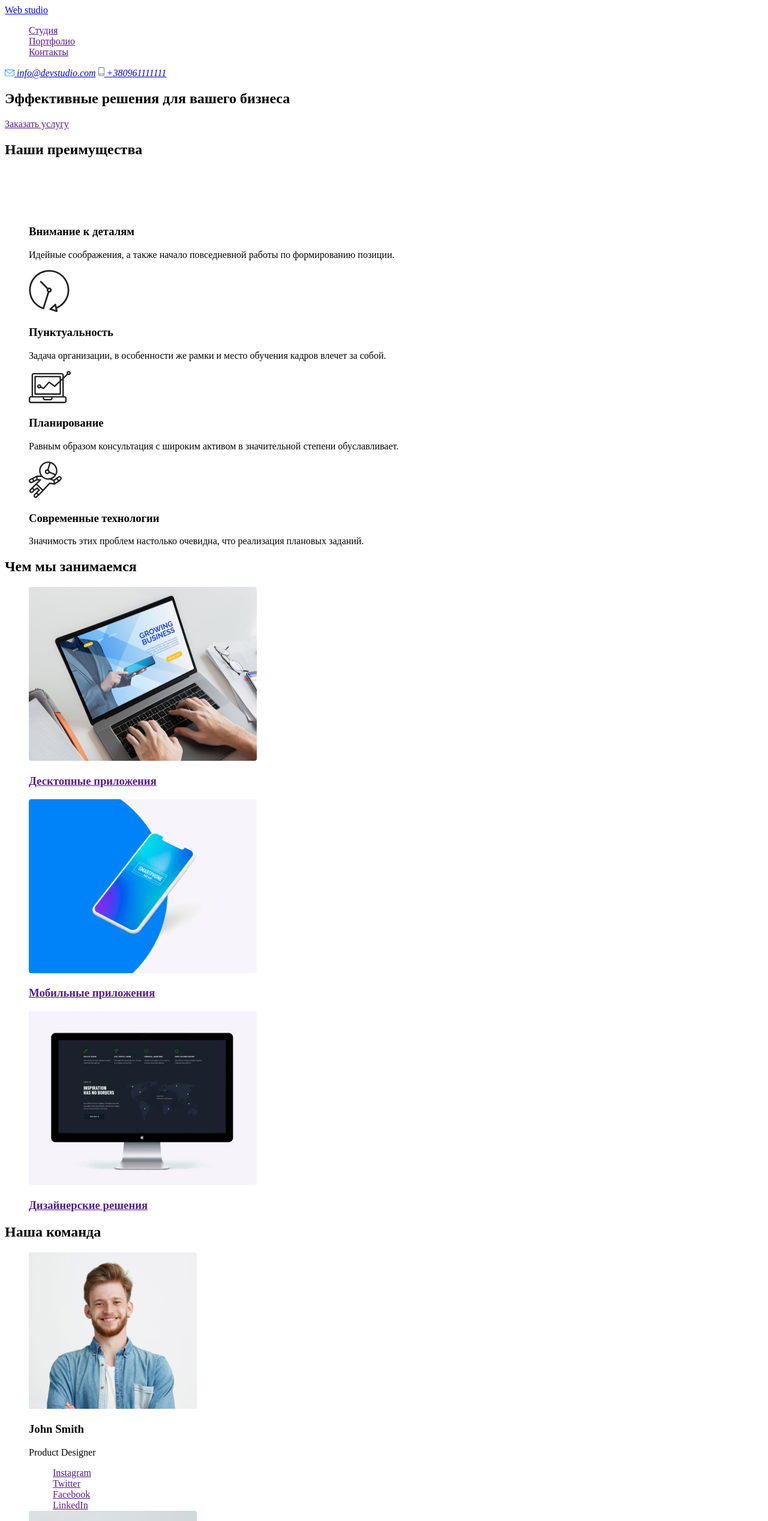
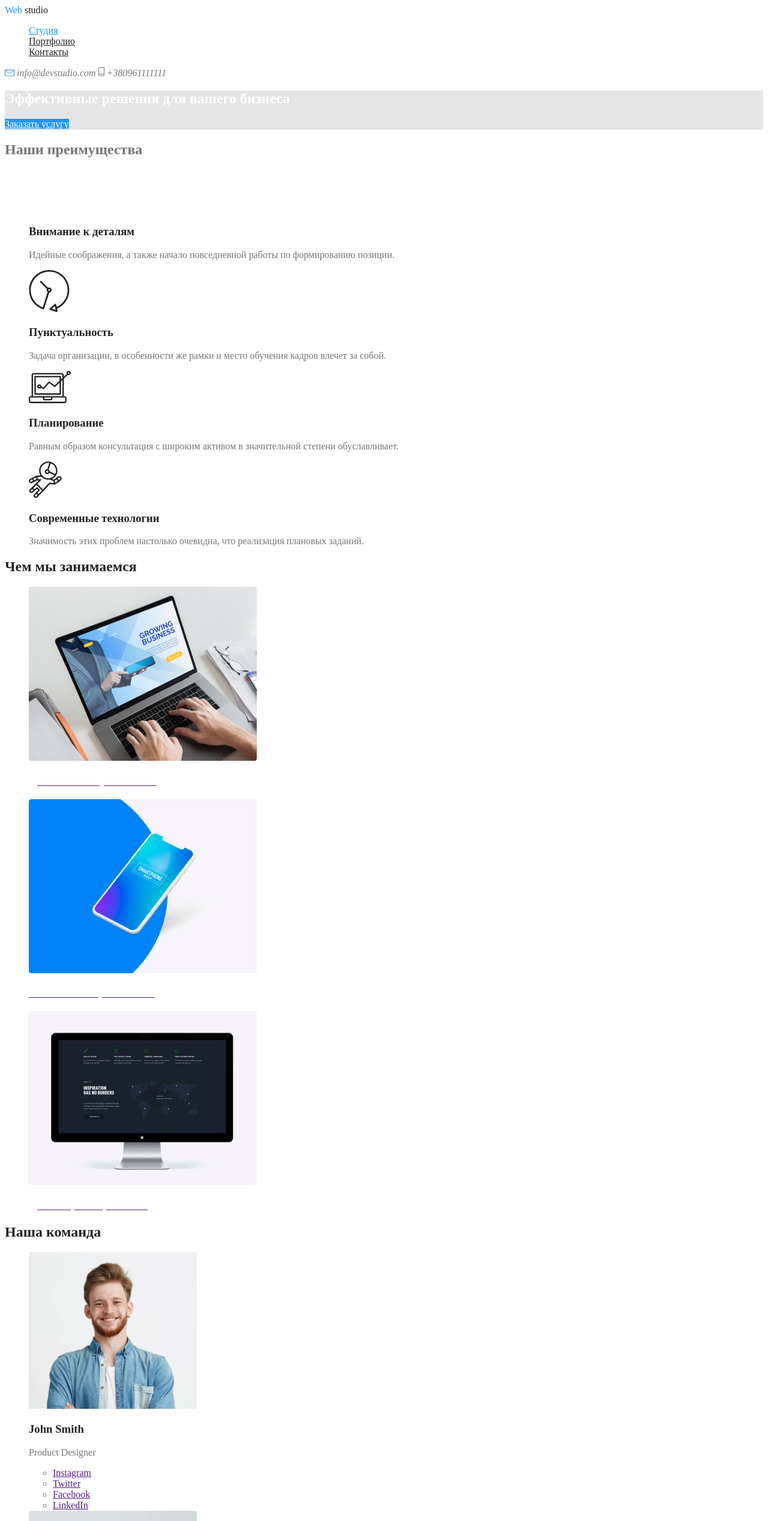
Before and after one commit to nick-hum/goit-markup-hw-02, a plain HTML site: page index.html in a window 1280 px wide. Shown: the top 2535 px of the page at 60% size. Drawn offline with Linux system fonts and the light colour scheme.

Commit message:
Добавлены цвета и страница с портфолио

```diff
--- a/css/styles.css
+++ b/css/styles.css
@@ -1,6 +1,104 @@
-body {
+/* styles for index.html */
+
+/* rgba(255, 255, 255, 0.6); футер */
+
+:root {
+  --primary-text-color: #757575;
+  --title-text-color: #212121;
+  --accent-color: #2196f3;
 }
 
-ul {
+body {
+  background-color: #ffffff;
+  color: var(--primary-text-color);
+}
+
+.list {
   list-style: none;
 }
+
+.logo {
+  color: var(--title-text-color);
+  text-decoration: none;
+}
+
+.logo-part {
+  color: var(--accent-color);
+}
+
+/* site navigation */
+
+.site-nav .link {
+  color: var(--title-text-color);
+}
+
+.site-nav .link:hover,
+.site-nav .link:focus {
+  color: var(--accent-color);
+}
+
+.site-nav .link.current {
+  color: var(--accent-color);
+}
+
+.address-text {
+  color: var(--primary-text-color);
+  text-decoration: none;
+}
+
+.address-text:hover,
+.address-text:focus {
+  color: var(--accent-color);
+}
+
+/* hero */
+.hero {
+  background-color: #e5e5e5;
+  color: #ffffff;
+}
+
+.hero .hero-service {
+  color: #ffffff;
+  background-color: var(--accent-color);
+}
+
+/* main content  */
+
+.section-title {
+  color: var(--title-text-color);
+}
+
+.advantages .advantages-list {
+  color: var(--title-text-color);
+}
+
+.section .section-products {
+  color: #ffffff;
+}
+
+.section .team-member {
+  color: var(--title-text-color);
+}
+
+/* footer */
+
+.footer {
+  background-color: #e5e5e5;
+}
+
+.address-footer {
+  color: rgba(255, 255, 255, 0.6);
+}
+
+.address-street {
+  color: #ffffff;
+}
+
+.join {
+  color: #ffffff;
+}
+
+.developers {
+  color: rgba(255, 255, 255, 0.4);
+}
+/* styles for portfolio.html */
--- a/index.html
+++ b/index.html
@@ -9,24 +9,26 @@
   <body>
     <header>
       <nav>
-        <a href="./index.html">Web studio</a>
-        <ul>
+        <a href="./index.html" class="logo"
+          ><span class="logo-part">Web</span> studio</a
+        >
+        <ul class="site-nav list">
           <li>
-            <a href="">Студия</a>
+            <a href="" class="link current">Студия</a>
           </li>
           <li>
-            <a href="">Портфолио</a>
+            <a href="./portfolio.html" class="link">Портфолио</a>
           </li>
           <li>
-            <a href="">Контакты</a>
+            <a href="" class="link">Контакты</a>
           </li>
         </ul>
         <address>
-          <a href="mailto:info@devstudio.com">
+          <a href="mailto:info@devstudio.com" class="address-text">
             <img src="./images/envelope.svg" alt="envelope" />
             info@devstudio.com</a
           >
-          <a href="tel:+380961111111">
+          <a href="tel:+380961111111" class="address-text">
             <img src="./images/phone.svg" alt="phone" />
             +380961111111</a
           >
@@ -35,18 +37,18 @@
     </header>
     <main>
       <!-- Герой -->
-      <section>
-        <h1>Эффективные решения для вашего бизнеса</h1>
-        <a href="">Заказать услугу</a>
+      <section class="hero">
+        <h1 class="hero-title">Эффективные решения для вашего бизнеса</h1>
+        <a href="" class="hero-service">Заказать услугу</a>
       </section>
 
       <!-- Преимущества -->
-      <section>
+      <section class="section">
         <h2>Наши преимущества</h2>
-        <ul>
+        <ul class="list advantages">
           <li>
             <img src="./images/antenna.svg" alt="antenna" />
-            <h3>Внимание к деталям</h3>
+            <h3 class="advantages-list">Внимание к деталям</h3>
             <p>
               Идейные соображения, а также начало повседневной работы по
               формированию позиции.
@@ -55,7 +57,7 @@
 
           <li>
             <img src="./images/clock.svg" alt="clock" />
-            <h3>Пунктуальность</h3>
+            <h3 class="advantages-list">Пунктуальность</h3>
             <p>
               Задача организации, в особенности же рамки и место обучения кадров
               влечет за собой.
@@ -64,7 +66,7 @@
 
           <li>
             <img src="./images/laptop.svg" alt="laptop" />
-            <h3>Планирование</h3>
+            <h3 class="advantages-list">Планирование</h3>
             <p>
               Равным образом консультация с широким активом в значительной
               степени обуславливает.
@@ -73,7 +75,7 @@
 
           <li>
             <img src="./images/astronaut.svg" alt="astronaut" />
-            <h3>Современные технологии</h3>
+            <h3 class="advantages-list">Современные технологии</h3>
             <p>
               Значимость этих проблем настолько очевидна, что реализация
               плановых заданий.
@@ -83,9 +85,9 @@
       </section>
 
       <!-- Наши продукты -->
-      <section>
-        <h2>Чем мы занимаемся</h2>
-        <ul>
+      <section class="section">
+        <h2 class="section-title">Чем мы занимаемся</h2>
+        <ul class="list">
           <li>
             <a href="">
               <img
@@ -94,7 +96,7 @@
                 width="380"
                 height="290"
               />
-              <h3>Десктопные приложения</h3>
+              <h3 class="section-products">Десктопные приложения</h3>
             </a>
           </li>
 
@@ -106,7 +108,7 @@
                 width="380"
                 height="290"
               />
-              <h3>Мобильные приложения</h3>
+              <h3 class="section-products">Мобильные приложения</h3>
             </a>
           </li>
 
@@ -118,19 +120,19 @@
                 width="380"
                 height="290"
               />
-              <h3>Дизайнерские решения</h3>
+              <h3 class="section-products">Дизайнерские решения</h3>
             </a>
           </li>
         </ul>
       </section>
 
       <!-- Наша команда -->
-      <section>
-        <h2>Наша команда</h2>
-        <ul>
+      <section class="section">
+        <h2 class="section-title">Наша команда</h2>
+        <ul class="list">
           <li>
             <img src="./images/john.jpg" alt="John Smith" width="280" />
-            <h3>John Smith</h3>
+            <h3 class="team-member">John Smith</h3>
             <p>Product Designer</p>
             <ul>
               <li><a href="" aria-label="ссылка на инстаграм">Instagram</a></li>
@@ -142,7 +144,7 @@
 
           <li>
             <img src="./images/marta.jpg" alt="Marta Stewart" width="280" />
-            <h3>Marta Stewart</h3>
+            <h3 class="team-member">Marta Stewart</h3>
             <p>Frontend Developer</p>
             <ul>
               <li><a href="" aria-label="ссылка на инстаграм">Instagram</a></li>
@@ -154,7 +156,7 @@
 
           <li>
             <img src="./images/robert.jpg" alt="Robert Jakis" width="280" />
-            <h3>Robert Jakis</h3>
+            <h3 class="team-member">Robert Jakis</h3>
             <p>Marketing</p>
             <ul>
               <li><a href="" aria-label="ссылка на инстаграм">Instagram</a></li>
@@ -166,7 +168,7 @@
 
           <li>
             <img src="./images/martin.jpg" alt="Martin Doe" width="280" />
-            <h3>Martin Doe</h3>
+            <h3 class="team-member">Martin Doe</h3>
             <p>UI Designer</p>
             <ul>
               <li><a href="" aria-label="ссылка на инстаграм">Instagram</a></li>
@@ -179,9 +181,9 @@
       </section>
 
       <!-- Постоянные клиенты -->
-      <section>
-        <h2>Постоянные клиенты</h2>
-        <ul>
+      <section class="section">
+        <h2 class="section-title">Постоянные клиенты</h2>
+        <ul class="list">
           <li>
             <a href="">
               <img src="./images/logo1.svg" alt="client name 1" />
@@ -222,22 +224,27 @@
     </main>
 
     <!-- Футер -->
-    <footer>
-      <a href="./index.html">Web studio</a>
+    <footer class="footer">
+      <a href="./index.html" class="logo"
+        ><span class="logo-part">Web</span> studio</a
+      >
       <address>
-        <p>г. Киев, пр-т Леси Украинки, 26</p>
+        <p class="address-street">г. Киев, пр-т Леси Украинки, 26</p>
         <br />
-        <a href="mailto:info@devstudio.com"> info@devstudio.com</a> <br />
-        <a href="tel:+380961111111"> +380961111111</a>
+        <a href="mailto:info@devstudio.com" class="address-footer">
+          info@devstudio.com</a
+        >
+        <br />
+        <a href="tel:+380961111111" class="address-footer"> +380961111111</a>
       </address>
-      <p>Присоединяйтесь</p>
-      <ul>
+      <p class="join">Присоединяйтесь</p>
+      <ul class="list">
         <li><a href="" aria-label="ссылка на инстаграм">Instagram</a></li>
         <li><a href="" aria-label="ссылка на твиттер">Twitter</a></li>
         <li><a href="" aria-label="ссылка на фейсбук">Facebook</a></li>
         <li><a href="" aria-label="ссылка на linkedin">LinkedIn</a></li>
       </ul>
-      <p>2020 | Developed by GoIT Students</p>
+      <p class="developers">2020 | Developed by GoIT Students</p>
     </footer>
   </body>
 </html>
```
Also changed, not shown: portfolio.html (added, +63 -0 lines).
